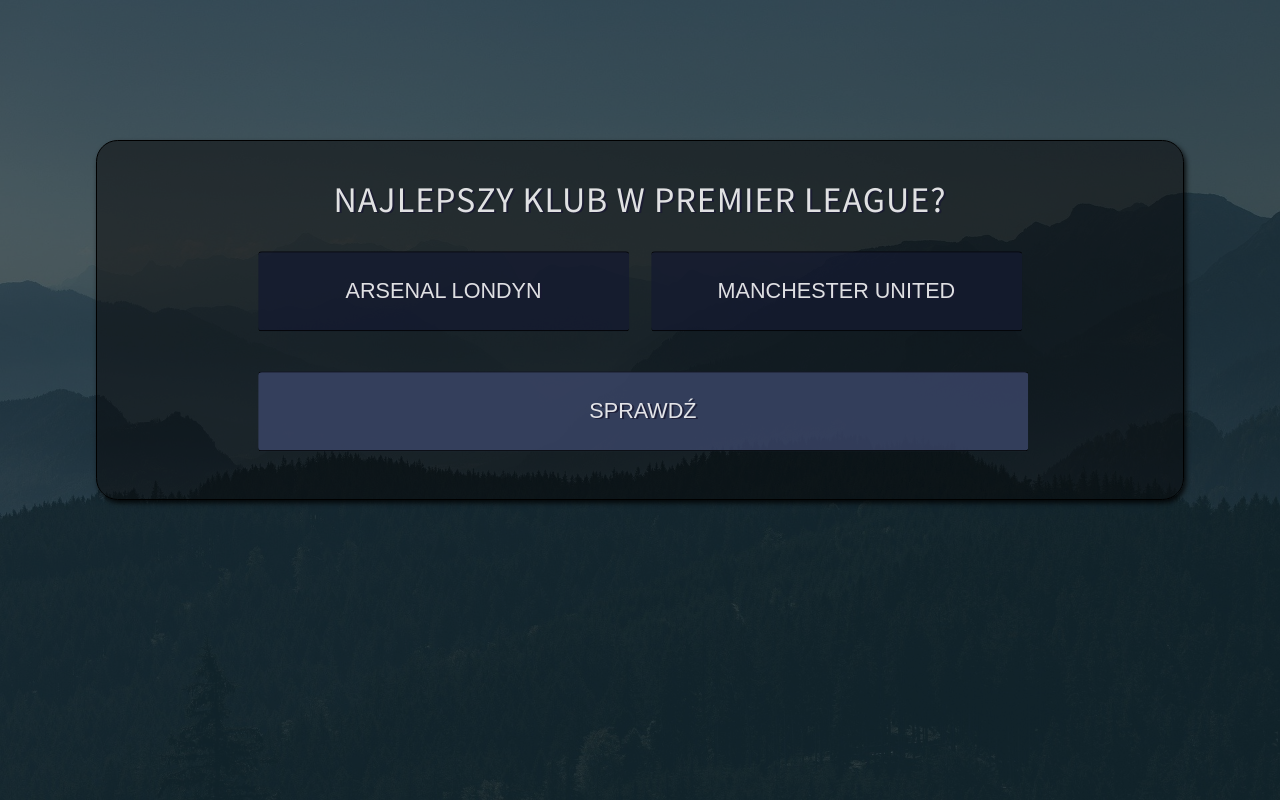
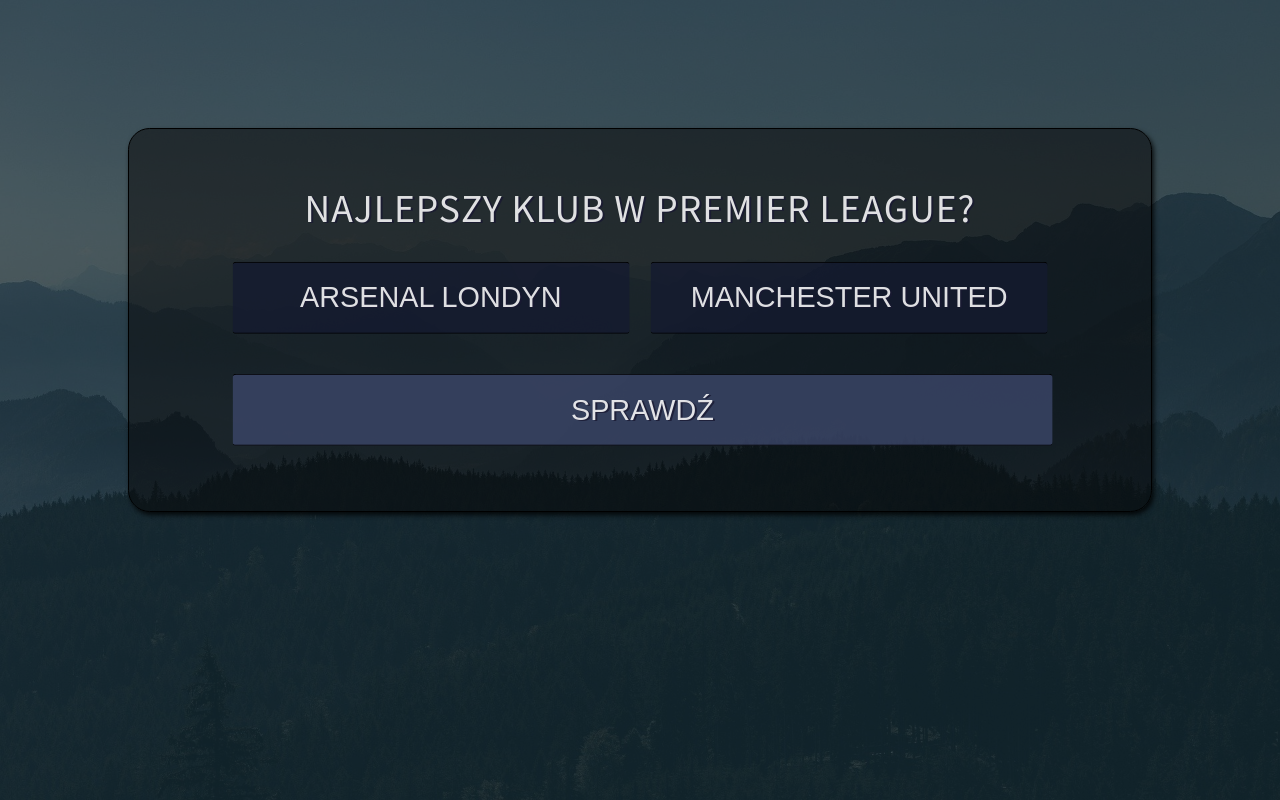
Before and after one commit to mtutucki/QuizApp, a plain HTML site: page index.html in a window 1280 px wide. Drawn offline with Linux system fonts and the light colour scheme.

Commit message:
Disable second button if user choose one
When user choose one of the buttons and click check answer then second
button is set to disable

```diff
--- a/js/quiz.js
+++ b/js/quiz.js
@@ -55,17 +55,23 @@ const showNextQuestion = () => {
 // if user choose god answer then button style = good answer = green
 // if user choose bad answer then button style = bad answer = red
 // then call out showNextQuestion function
+// if user doesn't click answer then show message - choose answer
 const checkAnswer = (e) => {
     if ($firstAnswerBtn.classList.contains("choosedBtn")){
         $counter++;
         $points++;
         $firstAnswerBtn.style.backgroundColor = $goodAnswerColor;
+        $secondAnsweBtn.disabled = true;
         showNextQuestion();
     }
     else if ($secondAnsweBtn.classList.contains("choosedBtn")){
         $counter++;
         $secondAnsweBtn.style.backgroundColor = $badAnswerColor;
+        $firstAnswerBtn.disabled = true;
         showNextQuestion();
+    }
+    else if (!$firstAnswerBtn.classList.contains("choosedBtn") || !$secondAnsweBtn.classList.contains("choosedBtn")){
+        $checkBtn.innerHTML = "Wybierz odpowiedź";
     }
 }
 
@@ -90,6 +96,8 @@ const shuffleAnswer = () => {
 
 // when user click next question then are of styles has to be reset to default
 const resetButtons = () => {
+    $secondAnsweBtn.disabled = false;
+    $firstAnswerBtn.disabled = false;
     $firstAnswerBtn.classList.remove("choosedBtn");
     $firstAnswerBtn.classList.add("btn");
     $firstAnswerBtn.style.backgroundColor = "";
@@ -105,7 +113,7 @@ const resetButtons = () => {
 
 // set text inside button to "try again" and reset counter and points
 const endGameButton = () => {
-    $nextBtn.innerHTML = "Spróbuj jeszcze raz";
+    $nextBtn.innerHTML = "Spróbuj ponownie";
     $counter = 0;
     $points = 0;
 }
@@ -133,8 +141,8 @@ const startGame = () => {
     }
     const firstQuiz = new Quiz("Najlepszy klub w Premier League?", "Manchester United", "Arsenal Londyn");
     const secondQuiz = new Quiz("JavaScript jest językiem typowanym", "dynamicznie!", "Statycznie");
-    const thirdQuiz = new Quiz("Jak nazywa się trzeci odcinek gry o tron", "lord snow","Winter is coming");
-    const fourthQuiz = new Quiz("Najnowsza produkcja studia CD PROJECT RED", "cyberpunk 2077", "Wiedźmin 3");
+    const thirdQuiz = new Quiz("Jak nazywa się trzeci odcinek gry o tron?", "lord snow","Winter is coming");
+    const fourthQuiz = new Quiz("Najnowsza produkcja studia CD PROJECT RED?", "cyberpunk 2077", "Wiedźmin 3");
     const fifthQuiz = new Quiz("W którym roku zatonął titanic?", "1912", "1921")
 
     const questions = [firstQuiz,secondQuiz,thirdQuiz,fourthQuiz,fifthQuiz];
--- a/sass/large.scss
+++ b/sass/large.scss
@@ -6,18 +6,19 @@ body {
 }
 
 .quiz {
-    height: 45vh;
+    height: 48vh;
+    width: 80vw;
 
     .question {
-        font-size: 1rem;
+        font-size: 1.1rem;
     }
 
     .btn,
     .choosedBtn,
     .chknxtBtn {
-        font-size: .6rem;
-        height: 10vh;
-        width: 29vw;
+        font-size: .8rem;
+        height: 9vh;
+        width: 31vw;
     }
 
     .chknxtBtn {
--- a/sass/medium.scss
+++ b/sass/medium.scss
@@ -8,7 +8,7 @@ body {
 //main quiz class
 .quiz {
     top: 40%;
-    width: 85vw;
+    width: 90vw;
     height: 50vh;
 
     //wrapper for questions and anwers
@@ -18,7 +18,7 @@ body {
 
     // quiz questions
     .question {
-        font-size: 1rem;
+        font-size: .8rem;
         padding: 0 .33rem;
     }
 
@@ -31,9 +31,9 @@ body {
     // change some properties for anwer buttons
     .btn,
     .choosedBtn {
-        font-size: .8rem;
+        font-size: .6rem;
         padding: .1rem;
-        width: 32vw;
+        width: 38vw;
         height: 9vh;
         margin-bottom: .83rem;
     }
--- a/sass/style.scss
+++ b/sass/style.scss
@@ -94,7 +94,7 @@ body {
         border-radius: .1rem;
         text-shadow: $textShadow;
         text-transform: uppercase;
-        transition: font-weight .3s, border-top.3s, border-right .3s, border-bottom .3s, border-left .3s, border-radius .6s, background-color.3s, letter-spacing .3s, cursor .3s;
+        transition: font-weight .3s, border-top.3s, border-right .3s, border-bottom .3s, border-left .3s, border-radius .6s, letter-spacing .3s, cursor .3s;
     }
 
     //when user clicked anwers
```
Also changed, not shown: css/large.css, css/medium.css, css/style.css, 3 other files.
